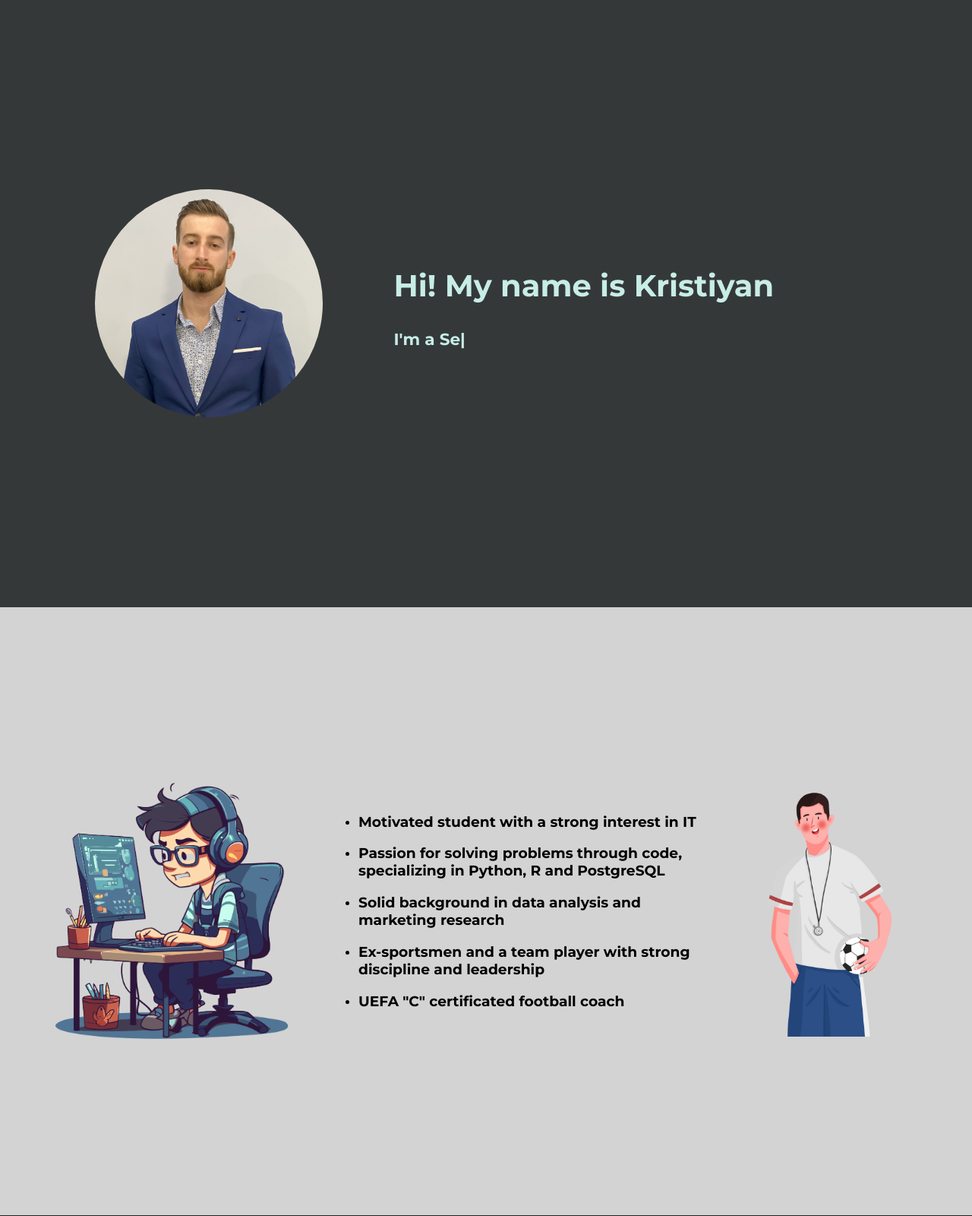
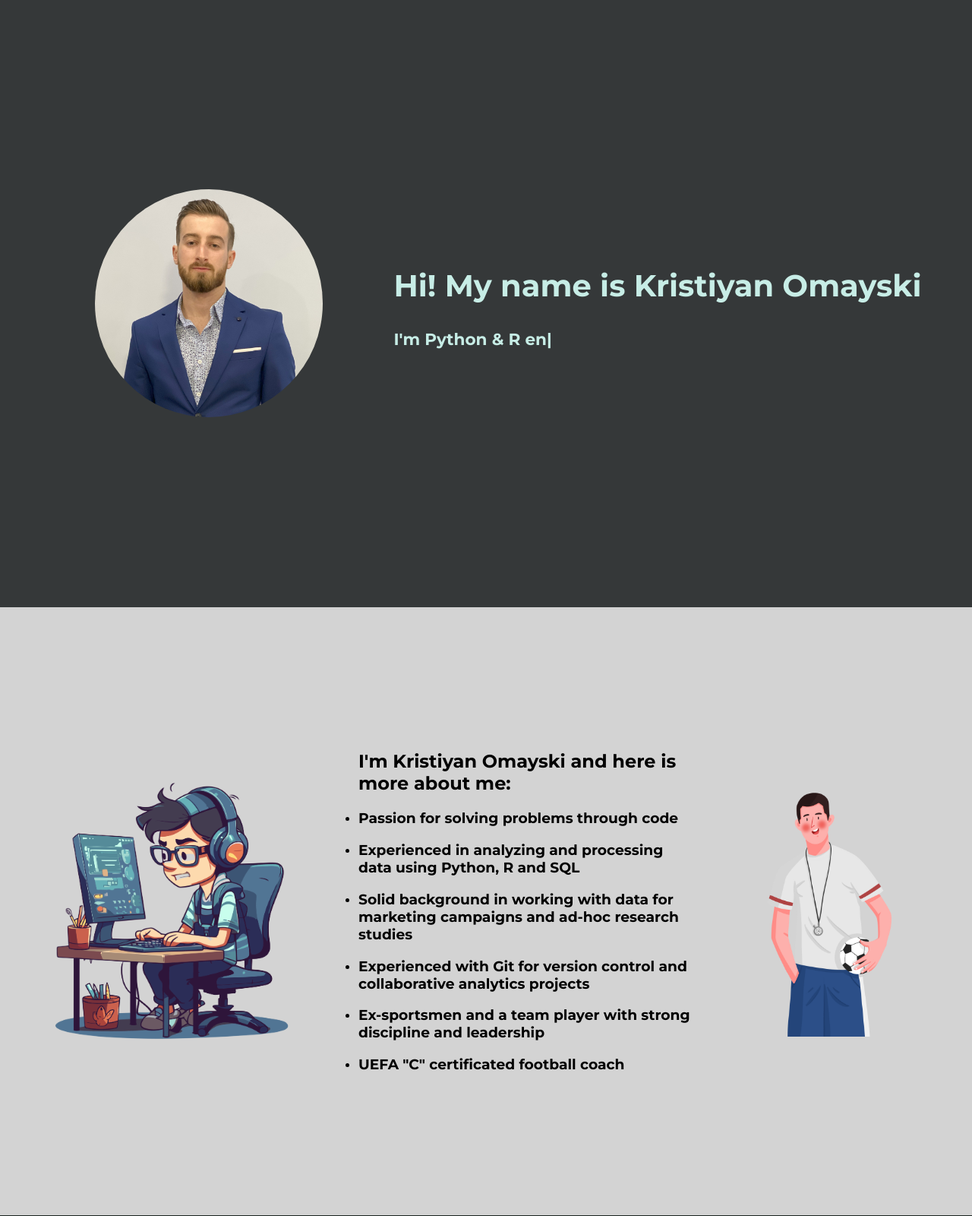
Before and after one commit to Omayski13/portofolio_site, a Django app: page / in a window 1280 px wide. Shown: the part 94-1694 px from the top of the page at 76% size. Run offline with Django 5.2, Linux system fonts and the light colour scheme; some web fonts are replaced.

Commit message:
updated aboutme section

```diff
--- a/templates/base.html
+++ b/templates/base.html
@@ -4,9 +4,21 @@
 <head>
     <meta charset="UTF-8">
     <meta name="viewport" content="width=device-width, initial-scale=1.0">
+    <meta name="description" content="Kristiyan Omayski — Data Analyst specializing in Python, R, SQL, data analysis and marketing research. Explore my portfolio, skills, projects and certificates. Football coach with UEFA C License. Кристиян Омайски — Анализ на данни, Python, R, SQL, маркетингови проучвания. Портфолио, умения, проекти и сертификати. Футболен треньор с UEFA C лиценз.">
+    <meta property="og:title" content="Kristiyan Omayski | Data Analyst">
+    <meta property="og:description" content="Data Analyst specializing in Python, R, SQL, data analysis and marketing research.">
+    <meta property="og:url" content="https://kristiyan-omayski.onrender.com/">
+    <meta property="og:type" content="website">
+    <meta property="og:image" content="https://kristiyan-omayski.onrender.com/static/images/kristiyan-omayski.jpg">
+    <meta name="twitter:card" content="summary_large_image">
+    <meta name="twitter:title" content="Kristiyan Omayski | Data Analyst">
+    <meta name="twitter:description" content="Data Analyst specializing in Python, R, SQL, data analysis and marketing research.">
+    <meta name="twitter:image" content="https://kristiyan-omayski.onrender.com/static/images/og-image.png">
+    <meta name="author" content="Kristiyan Omayski">
     <link rel="stylesheet" href="{% static 'style/style.css' %}">
     <link rel="icon" type="image/x-icon" href="{% static 'images/icons/laptop.png' %}">
-    <title>Kristiyan Omayski</title>
+    <link rel="canonical" href="https://kristiyan-omayski.onrender.com/">
+    <title>Kristiyan Omayski | Кристиян Омайски</title>
 </head>
 <body>
 
@@ -17,3 +29,18 @@
 
 </body>
 </html>
+
+<script type="application/ld+json">
+{
+    "@context": "https://schema.org",
+    "@type": "Person",
+    "name": "Kristiyan Omayski",
+    "alternateName": "Кристиян Омайски",
+    "url": "https://kristiyan-omayski.onrender.com/",
+    "jobTitle": "Data Analyst",
+    "sameAs": [
+        "https://www.linkedin.com/in/omayski/",
+        "https://github.com/Omayski13"
+    ]
+}
+</script>
--- a/templates/main.html
+++ b/templates/main.html
@@ -9,19 +9,22 @@
             <img class="photo" src="{% static 'images/kristiyan-omayski.jpg' %}">
         </div>
         <div class="main-text">
-            <h1>Hi! My name is Kristiyan</h1>
+            <h1>Hi! My name is Kristiyan Omayski</h1>
             <h3>I'm <span id="typed-text"></span><span id="cursor">|</span></h3>
         </div>
     </section>
 
 
     <section id="about">
+
         <img id="coder-photo" src="{% static 'images/coder_png.png' %}">
 
         <ul>
-            <li><h3>Motivated student with a strong interest in IT</h3></li>
-            <li><h3>Passion for solving problems through code, specializing in Python, R and PostgreSQL</h3></li>
-            <li><h3>Solid background in data analysis and marketing research</h3></li>
+            <h2>I'm Kristiyan Omayski and here is more about me:</h2>
+            <li><h3>Passion for solving problems through code</h3></li>
+            <li><h3>Experienced in analyzing and processing data using Python, R and SQL</h3></li>
+            <li><h3>Solid background in working with data for marketing campaigns and ad-hoc research studies</h3></li>
+            <li><h3>Experienced with Git for version control and collaborative analytics projects</h3></li>
             <li><h3>Ex-sportsmen and a team player with strong discipline and leadership</h3></li>
             <li><h3>UEFA "C" certificated football coach</h3></li>
         </ul>
@@ -169,9 +172,9 @@
         };
 
         const roles = [
-            "Python student at SoftUni.",
-            "a Senior Panel Data Analyst at Nielsen IQ.",
-            'a Football Coach at UFC "Sofia."'
+                "Data Analyst at NIQ.",
+                "Python & R enthusiast.",
+                "Football Coach at UFC \"Sofia.\""
         ];
 
         let currentIndex = 0;
@@ -217,7 +220,7 @@
             });
         }
 
-        {#################}
+
 
         let lastScrollY = window.scrollY;
         const header = document.querySelector("header");
```
Also changed, not shown: 1 other file.
